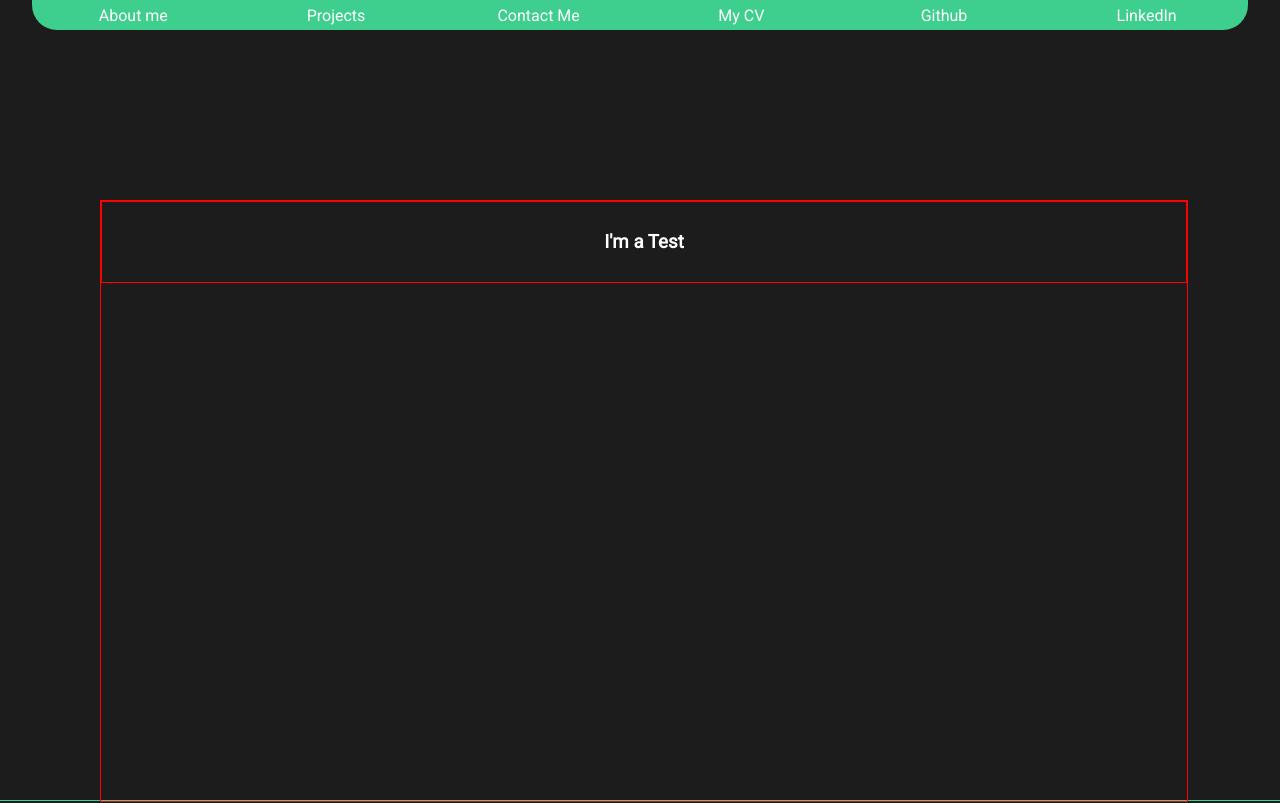
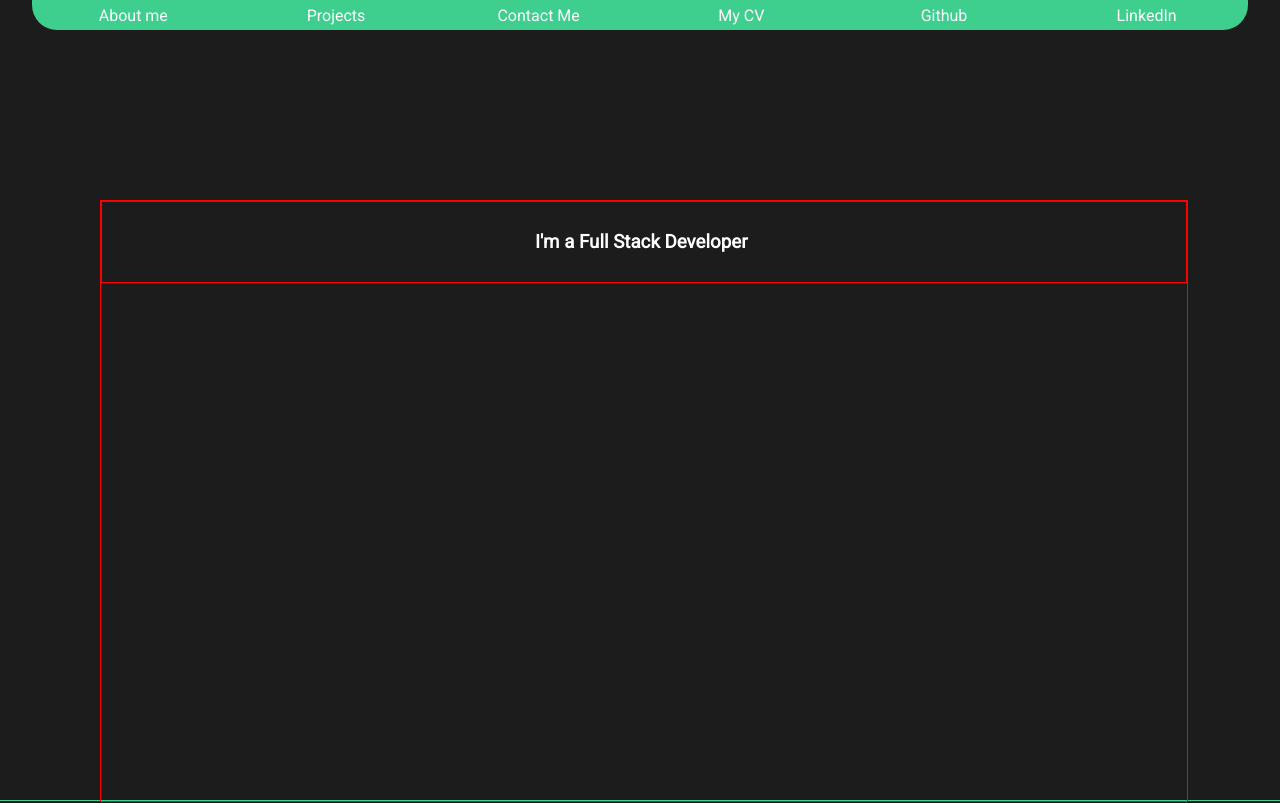
Before and after one commit to pathirny/Portfolio, a website built with Vite: page portfolio/index.html in a window 1280 px wide. Shown: the top 803 px of the page. Built offline with nearby package versions, Linux system fonts and the light colour scheme; a web font is replaced by a local one.

Commit message:
working typewriter

```diff
--- a/portfolio/main.js
+++ b/portfolio/main.js
@@ -1,3 +1,4 @@
+import Typewriter from "typewriter-effect/dist/core";
 var form = document.getElementById("form");
 
 // Handle submit function handles the form submission
@@ -34,10 +35,8 @@ async function handleSubmit(event) {
 form.addEventListener("submit", handleSubmit);
 
 // typewriter effect
-
-const typewriter = new Typewriter("#typewriter", {
-  strings: ["Hello", "World"],
+new Typewriter("#words", {
+  strings: ["Full Stack Developer", "Problem Solver"],
   autoStart: true,
+  loop: true,
 });
-
-console.log(typewriter);
--- a/portfolio/package.json
+++ b/portfolio/package.json
@@ -10,5 +10,8 @@
   },
   "devDependencies": {
     "vite": "^5.0.8"
+  },
+  "dependencies": {
+    "typewriter-effect": "^2.21.0"
   }
 }
```
Also changed, not shown: portfolio/index.html (+1 -0 lines), 1 other file.
